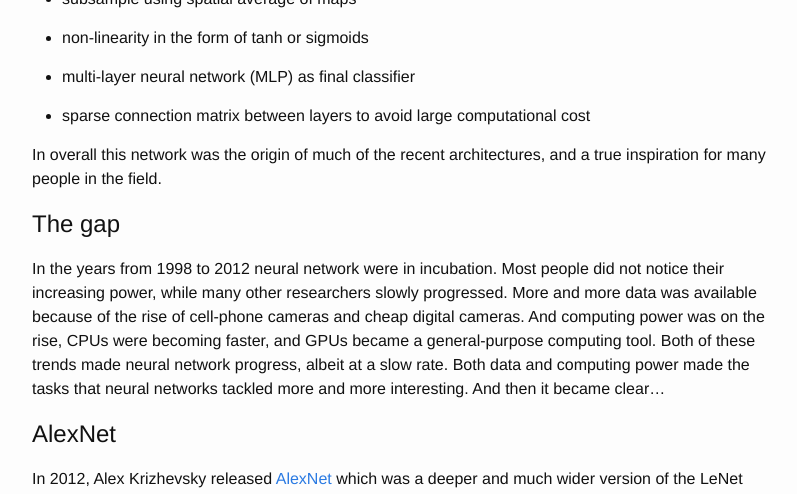
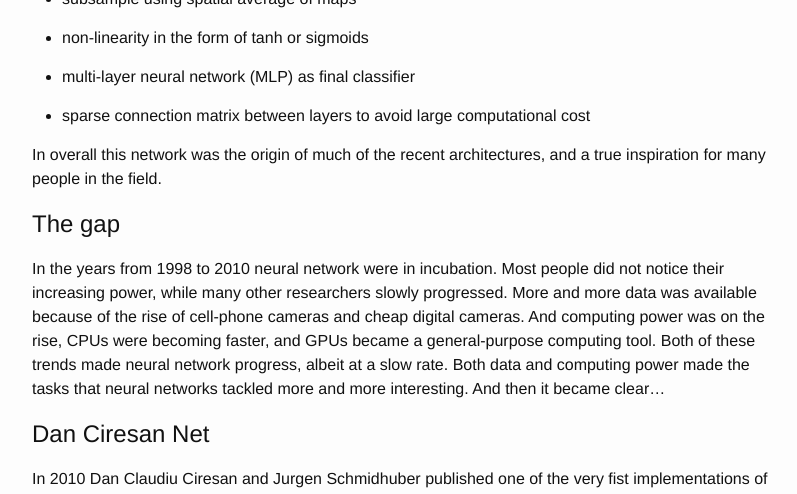
Before and after one commit to culurciello/culurciello.github.io, a Jekyll site: the page built from _posts/2016-06-05-nets.markdown, in a window 1280 px wide and 1400 px high, scrolled down 1140 px. Shown: the top 494 px of the window, without its empty margins (238-1035 px from the left). Built offline with Jekyll 4.4.1, drawn with Linux system fonts in a browser that asks for light colours; some of the changed text lies outside the part shown.

Commit message:
ciresan added

```diff
--- a/_posts/2016-06-05-nets.markdown
+++ b/_posts/2016-06-05-nets.markdown
@@ -35,7 +35,11 @@
 
 
 # The gap
-In the years from 1998 to 2012 neural network were in incubation. Most people did not notice their increasing power, while many other researchers slowly progressed. More and more data was available because of the rise of cell-phone cameras and cheap digital cameras. And computing power was on the rise, CPUs were becoming faster, and GPUs became a general-purpose computing tool. Both of these trends made neural network progress, albeit at a slow rate. Both data and computing power made the tasks that neural networks tackled more and more interesting. And then it became clear...
+In the years from 1998 to 2010 neural network were in incubation. Most people did not notice their increasing power, while many other researchers slowly progressed. More and more data was available because of the rise of cell-phone cameras and cheap digital cameras. And computing power was on the rise, CPUs were becoming faster, and GPUs became a general-purpose computing tool. Both of these trends made neural network progress, albeit at a slow rate. Both data and computing power made the tasks that neural networks tackled more and more interesting. And then it became clear...
+
+
+# Dan Ciresan Net
+In 2010 Dan Claudiu Ciresan and Jurgen Schmidhuber published one of the very fist implementations of [GPU Neural nets](http://arxiv.org/abs/1003.0358). This implementation had both forward and backward implemented on a a [NVIDIA GTX 280](http://www.geforce.com/hardware/desktop-gpus/geforce-gtx-280) graphic processor of an up to 9 layers neural network.
 
 
 # AlexNet
```
Also changed, not shown: other parts of _posts/2016-06-05-nets.markdown (+1 -1 lines).
